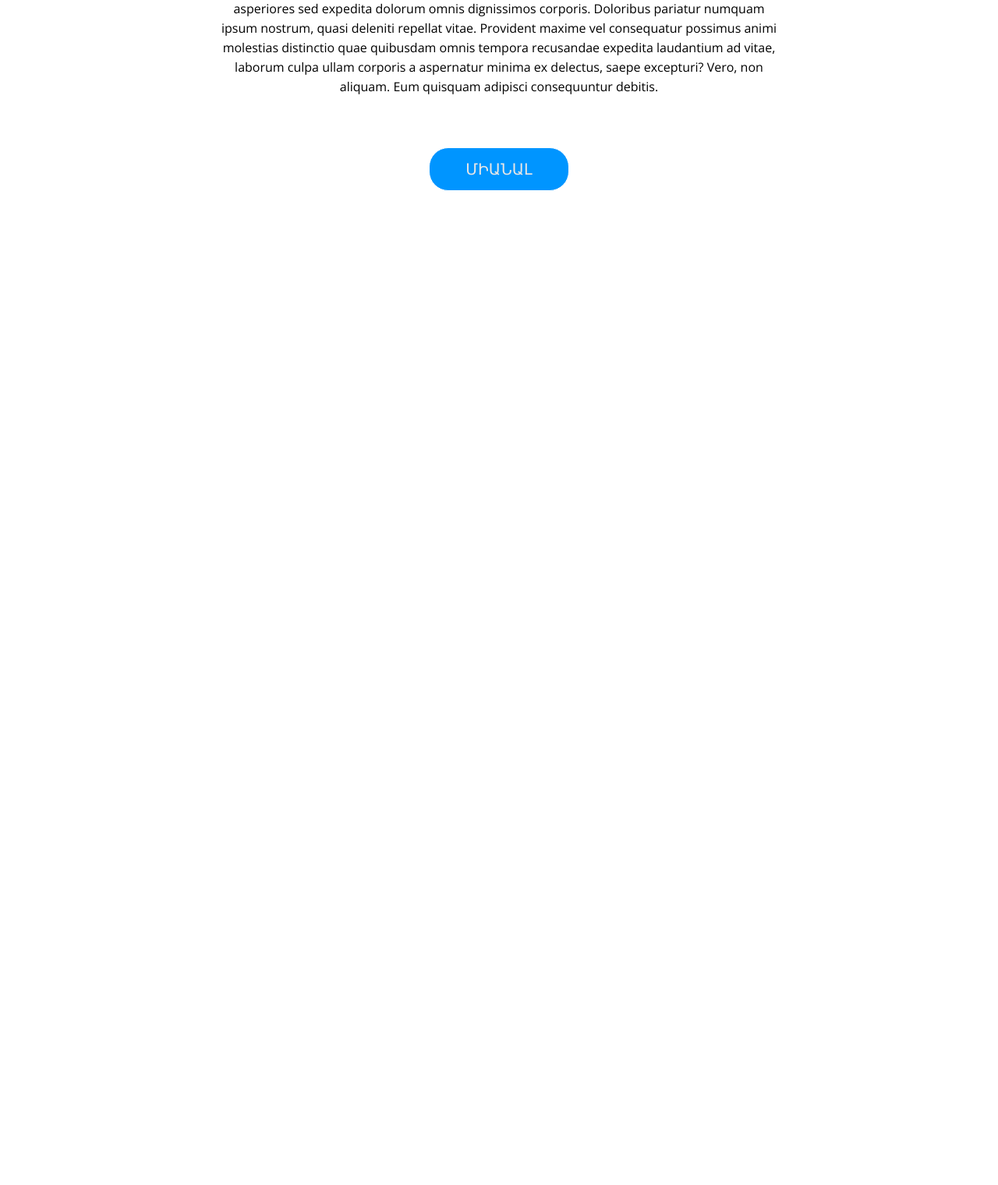
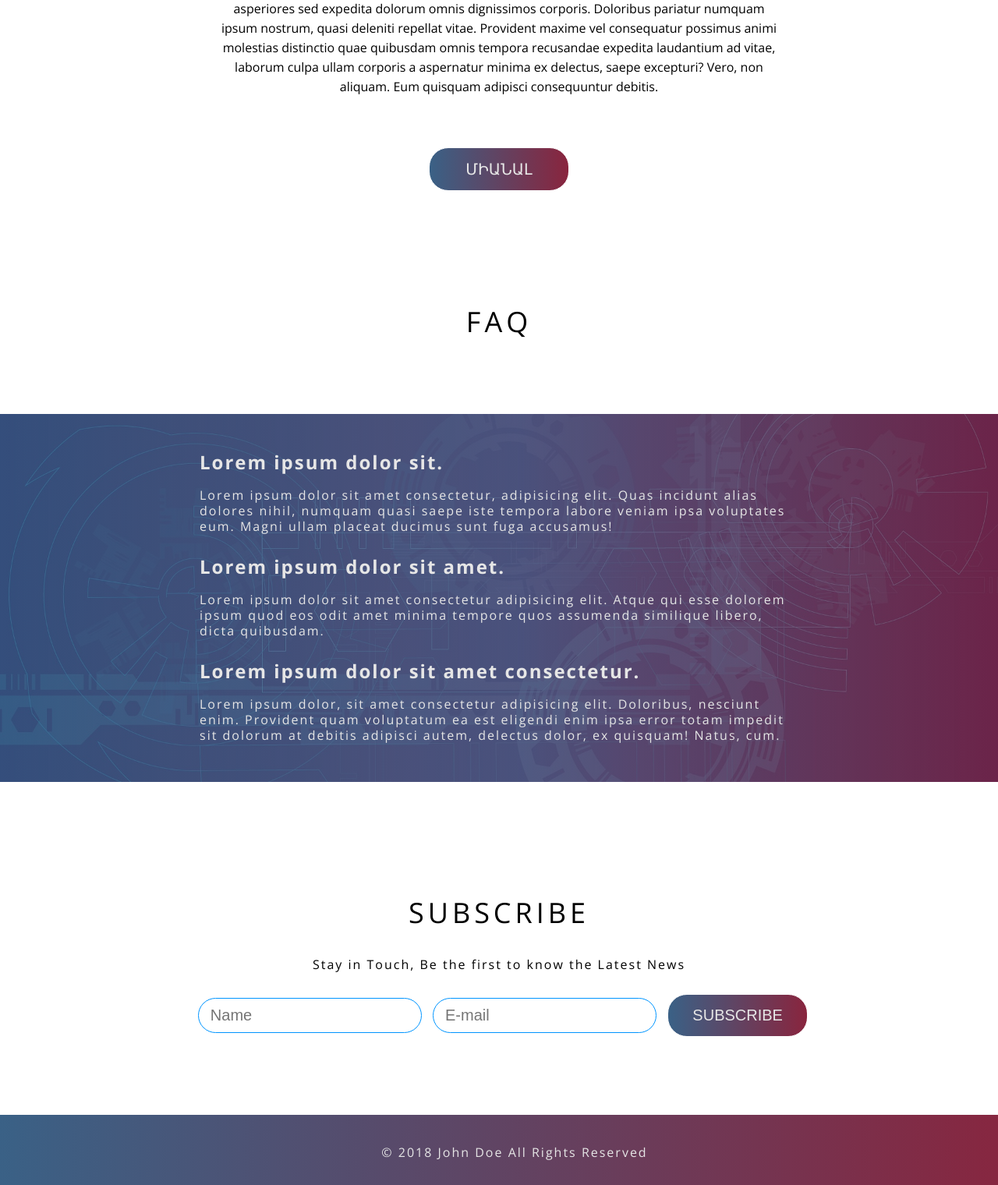
Before and after one commit to haykhakobyan1991/NestGarage, a CodeIgniter app: page /NestGarage/ in a window 1280 px wide. Shown: the part 2887-4407 px from the top of the page at 78% size. Before the commit the page ends 3132 px from the top, so only its background shows below. Run offline with CodeIgniter, Linux system fonts and the light colour scheme.

Commit message:
first commit

```diff
--- a/application/views/index.php
+++ b/application/views/index.php
@@ -115,6 +115,38 @@
         </div>
     </div>
 
+    <div class="center">
+        <h2 class="faq">faq</h2>
+    </div>
+
+    <div class="center faq_center" style="background-image: url(<?=base_url()?>assets/img/faq.jpg);">
+        <div class="faq_content">
+            <h3 class="faq_title">Lorem ipsum dolor sit.</h3>
+            <p class="faq_answer">Lorem ipsum dolor sit amet consectetur, adipisicing elit. Quas incidunt alias dolores nihil, numquam quasi saepe iste tempora labore veniam ipsa voluptates eum. Magni ullam placeat ducimus sunt fuga accusamus!</p>
+
+            <h3 class="faq_title">Lorem ipsum dolor sit amet.</h3>
+            <p class="faq_answer">Lorem ipsum dolor sit amet consectetur adipisicing elit. Atque qui esse dolorem ipsum quod eos odit amet minima tempore quos assumenda similique libero, dicta quibusdam.</p>
+
+            <h3 class="faq_title">Lorem ipsum dolor sit amet consectetur.</h3>
+            <p class="faq_answer">Lorem ipsum dolor, sit amet consectetur adipisicing elit. Doloribus, nesciunt enim. Provident quam voluptatum ea est eligendi enim ipsa error totam impedit sit dolorum at debitis adipisci autem, delectus dolor, ex quisquam! Natus, cum.</p>
+        </div>
+    </div>
+
+
+    <div class="center">
+        <h2 class="subscribe">Subscribe</h2>
+        <p class="subscribe_text">Stay in Touch, Be the first to know the Latest News</p>
+        <div class="subscribe_form">
+            <input type="text" placeholder="Name" />
+            <input type="mail" placeholder="E-mail" />
+            <button>Subscribe</button>
+        </div>
+    </div>
+
+    <footer>
+       <span class="copy">&copy; <?php echo date('Y'); ?> John Doe All Rights Reserved</span>
+    </footer>
+
 
 <script>
 
--- a/assets/css/style.css
+++ b/assets/css/style.css
@@ -194,10 +194,15 @@ main p {
 }
 
 button.m_btn.btn_begin {
-    background: #0095ff;
+    background: linear-gradient(to right, rgb(58, 97, 134), rgb(137, 37, 62));
 }
 
-.functional{
+button.m_btn.btn_begin:hover {
+    background: linear-gradient(to right, rgb(137, 37, 62), rgb(58, 97, 134));
+    color: #fff;
+}
+
+.functional, .faq, .subscribe{
     text-align: center;
     text-transform: uppercase;
     font-size: 36px;
@@ -279,3 +284,118 @@ button.m_btn.btn_begin {
     -o-transition: all .3s ease-in-out;
     transition: all .3s ease-in-out;
 }
+
+.faq_center {
+    width: 100%;
+    background-position: center;
+    background-size: cover;
+    background-repeat: no-repeat;
+    background-attachment: fixed;
+    position: relative;
+}
+
+.faq_center::after {
+    content: "";
+    position: absolute;
+    width: 100%;
+    height: 100%;
+    left: 0;
+    top: 0;
+    opacity: .7;
+    background: linear-gradient(to right, rgb(58, 97, 134), rgb(137, 37, 62));
+}
+
+.faq_content {
+    padding: 20px 0 50px 0;
+    width: 60%;
+    margin: 0 auto;
+    margin-top: 100px;
+}
+
+.faq_title {
+    margin-top: 30px;
+    color: #333;
+    font-weight: 700;
+    font-size: 24px;
+    letter-spacing: 2px;
+    color: #e6e6e6;
+    position: relative;
+    z-index: 999;
+}
+
+.faq_answer {
+    margin-top: 20px;
+    font-size: normal;
+    font-weight: 400;
+    color: #333;
+    text-align: left;
+    color: #e6e6e6;
+    position: relative;
+    z-index: 999;
+    letter-spacing: 2px;
+    line-height: 20px;
+}
+
+.subscribe_text {
+    text-align: center;
+    letter-spacing: 2px;
+    margin-top: 40px;
+}
+
+.subscribe_form {
+    text-align: center;
+    margin-top: 30px;
+    margin-bottom: 100px;
+}
+
+.subscribe_form input {
+    border: 1px solid #0095ff;
+    border-radius: 30px;
+    padding: 10px 5px 10px 15px;
+    font-size: 20px;
+    margin-left: 10px;
+    outline: none;
+}
+
+.subscribe_form button {
+    background: transparent;
+    border: none;
+    outline: none;
+    cursor: pointer;
+    min-width: 180px;
+    text-transform: uppercase;
+    padding: 15px;
+    border-radius: 25px;
+    font-weight: 400;
+    color: #e6e6e6;
+    font-size: 20px;
+    border: 1px solid #fff;
+    transition: all .3s ease-in-out;
+    -webkit-transition: all .3s ease-in-out;
+    -moz-transition: all .3s ease-in-out;
+    -o-transition: all .3s ease-in-out;
+    background: linear-gradient(to right, rgb(58, 97, 134), rgb(137, 37, 62));
+    margin-left: 10px;
+}
+
+.subscribe_form button:hover {
+    background: linear-gradient(to right, rgb(137, 37, 62), rgb(58, 97, 134));
+}
+
+footer {
+    min-height: 50px;
+    width: 100%;
+    margin-top: 50px;
+    padding: 20px;
+    text-align: center;
+    background: linear-gradient(to right, rgb(58, 97, 134), rgb(137, 37, 62));
+}
+
+.copy {
+    font-size: 16px;
+    font-weight: 400;
+    letter-spacing: 2px;
+    display: inline-block;
+    padding-top: 20px;
+    color: #e6e6e6;
+}
```
Also changed, not shown: assets/img/faq.jpg (added), 12 other files.
